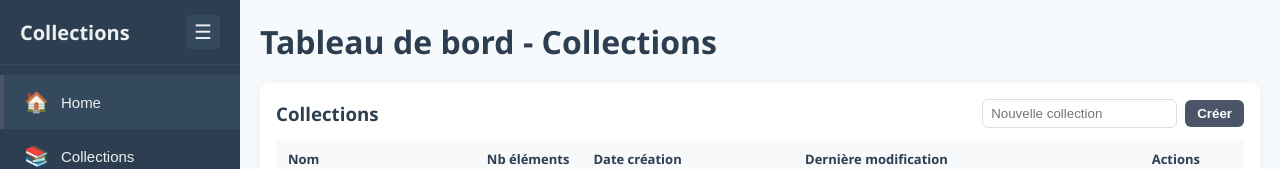
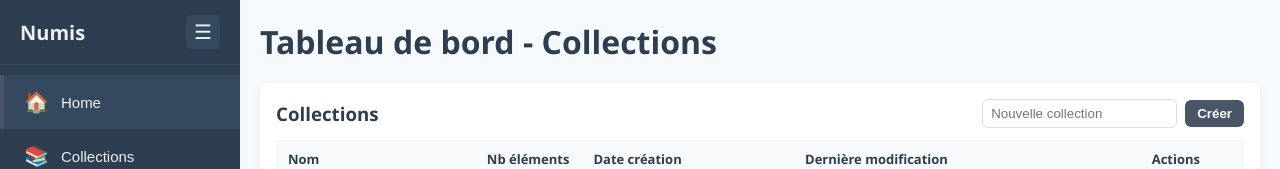
Before and after one commit to Maxence-Van-Laere/Numis-gestion-de-collections-inventaires, a React (Vite) app in the folder electron-app/: page / in a window 1280 px wide. Shown: the top 169 px of the page. Built offline with nearby package versions, Linux system fonts and the light colour scheme.

Commit message:
MàJ nom application

```diff
--- a/electron-app/package.json
+++ b/electron-app/package.json
@@ -61,15 +61,15 @@
                               "icon":  "public/icon.ico"
                           },
                   "portable":  {
-                                   "artifactName":  "App-Collections-Portable-${version}.exe"
+                                   "artifactName":  "Numis-Portable-${version}.exe"
                                },
                   "nsis": {
                               "oneClick": false,
                               "allowToChangeInstallationDirectory": true,
                               "createDesktopShortcut": true,
                               "createStartMenuShortcut": true,
-                              "shortcutName": "App Collections",
-                              "artifactName": "App-Collections-Setup-${version}.exe"
+                              "shortcutName": "Numis",
+                              "artifactName": "Numis-Setup-${version}.exe"
                           },
                   "directories":  {
                                       "output":  "release",
--- a/electron-app/src/components/Drawer.jsx
+++ b/electron-app/src/components/Drawer.jsx
@@ -54,7 +54,7 @@ export default function Drawer({ currentView, onNavigate, collapsed, onToggleCol
           overflow: 'hidden',
           whiteSpace: 'nowrap'
         }}>
-          {collapsed ? '' : 'Collections'}
+          {collapsed ? '' : 'Numis'}
         </div>
         <button
           onClick={onToggleCollapse}
```
